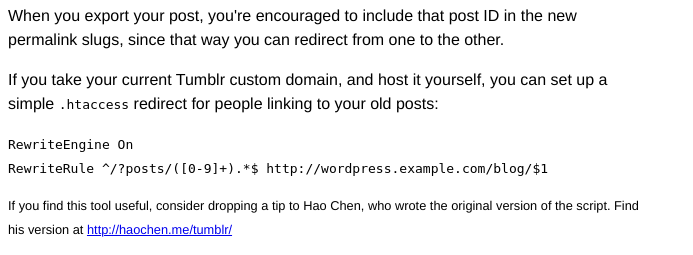
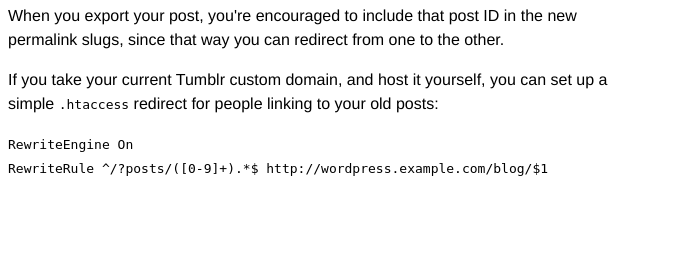
Before and after one commit to BenWard/tumblr2wordpress, a PHP site: page / in a window 1280 px wide. Shown: the part 2002-2257 px from the top of the page, without its empty margins (0-693 px from the left). After the commit the page ends 2178 px from the top, so only its background shows below. Run offline with PHP 8.4, Linux system fonts and the light colour scheme.

Commit message:
Remove Hao donation link as his Tumblr URL is nolonger online

```diff
--- a/index.php
+++ b/index.php
@@ -213,9 +213,6 @@ if(empty($username)): ?>
           <pre><code>RewriteEngine On
 RewriteRule ^/?posts/([0-9]+).*$ http://wordpress.example.com/blog/$1</code></pre>
         </div>
-    <p class="donate">If you find this tool useful, consider dropping a tip
-        to Hao Chen, who wrote the original version of the script. Find his
-        version at <a href="http://haochen.me/tumblr/">http://haochen.me/tumblr/</a>
     </p>
   </body>
 </html>
```
